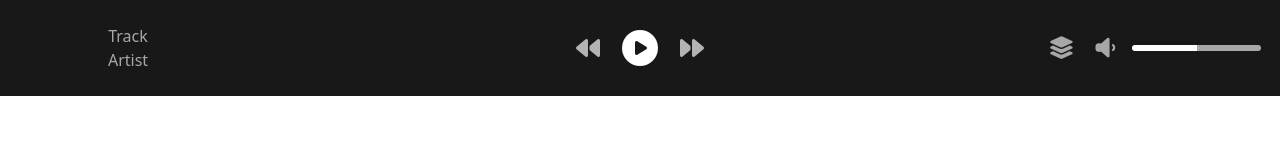
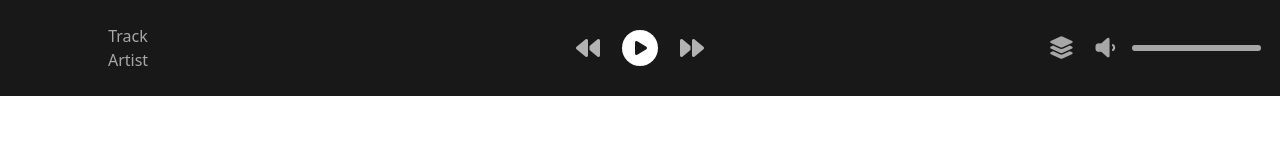
Before and after one commit to seth-bradshaw/Mock-Spotify-UI, a React (Create React App) app in the folder spotify-ui/: page /home in a window 1280 px wide. Shown: the top 160 px of the page. Built offline with nearby package versions, Linux system fonts and the light colour scheme.

Commit message:
fixed bug where entire input bg is white when value and max are both 0

```diff
--- a/spotify-ui/src/components/common/BaseSlider.tsx
+++ b/spotify-ui/src/components/common/BaseSlider.tsx
@@ -22,15 +22,15 @@ export default function BaseSlider({
   id,
   className = '',
   max = '100',
-  value
+  value = 0
 }: Props): ReactElement {
   const [background, setBackground] = useState<BackgroundColor>(BackgroundColor.white);
   // * reference to input, avoids needing to select by id
   const inputRef = useRef<HTMLInputElement | null>(null);
 
   useEffect(() => {
-  // * calcs percentage of either BackgroundColor options to display
-    const percent = (value / Number(max)) * 100;
+    // * calcs percentage of either BackgroundColor options to display
+    const percent = (value / Number(max)) * 100 || 0;
 
     if (inputRef.current) {
       // * update input background to display BackgroundColor option x percent
```
